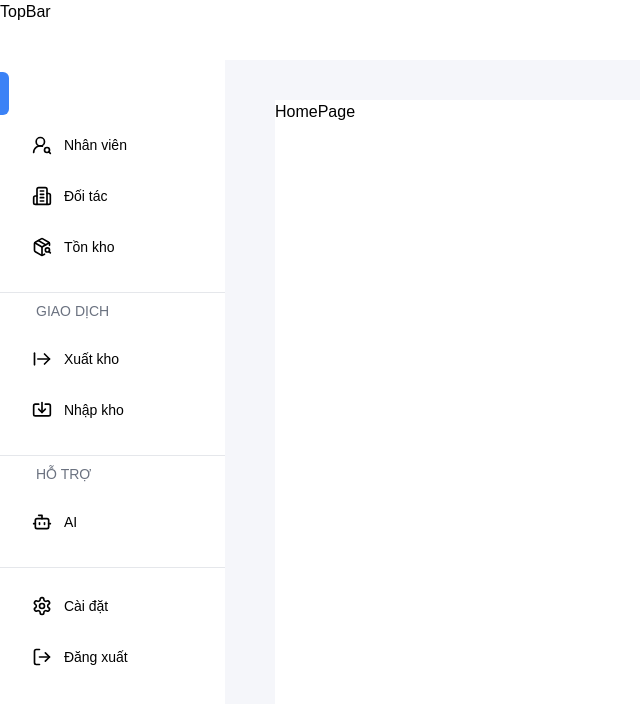
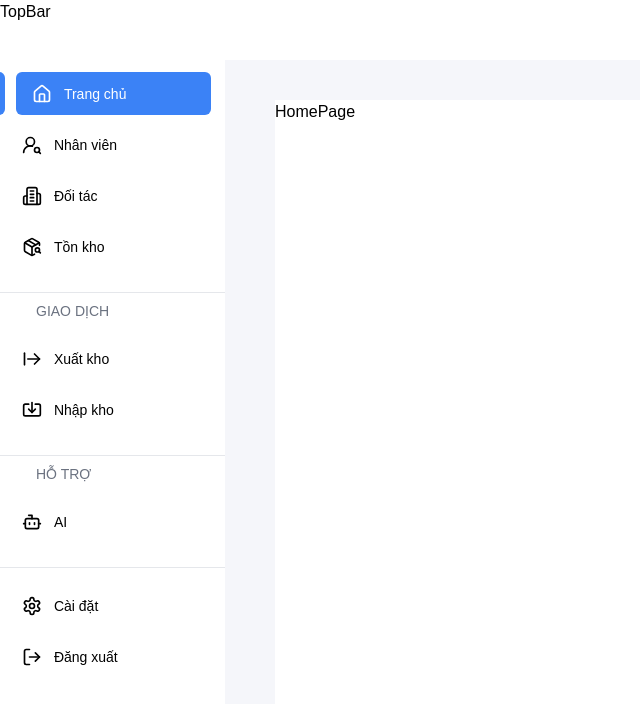
Before and after one commit to finnduc/Do_an_Cong_nghe_phan_mem_2025, a Next.js app: page / in a window 1280 px wide. Shown: the top 704 px of the page, without its empty margins (0-640 px from the left). Built offline with nearby package versions, Linux system fonts and the light colour scheme.

Commit message:
complete sidebar

```diff
--- a/src/components/SideBarButton.jsx
+++ b/src/components/SideBarButton.jsx
@@ -10,6 +10,7 @@ const textMotion = {
   },
   hover: {
     color: "white",
+    backgroundColor: '#3b82f6',
     x: 10,
   },
 };
@@ -19,6 +20,7 @@ const slashMotion = {
   hover: {
     opacity: 1,
     x: -1,
+
   },
 };
 
@@ -35,13 +37,12 @@ export default function SideBarButton({ title, icon, route }) {
       >
         <motion.div
           variants={slashMotion}
-          className="flex w-[20px] h-full rounded-r-md bg-blue"
+          className="flex w-[7px] h-full rounded-r-md bg-blue-500"
         >
-          <div className="w-[10px] bg-blue-500 rounded-r-md" />
         </motion.div>
         <motion.div
           variants={textMotion}
-          className="h-full w-full mr-6 rounded-md flex items-center gap-x-3 px-4 group-hover:bg-blue-500"
+          className="h-full w-full mr-6 rounded-md flex items-center gap-x-3 px-4"
         >
           {icon}
           {title}
```
